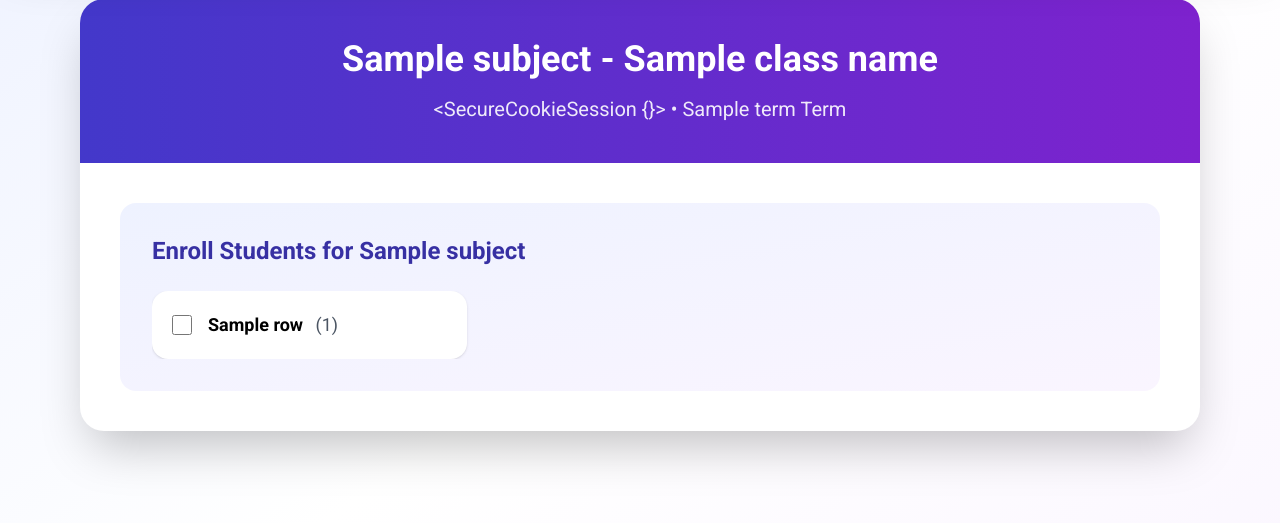
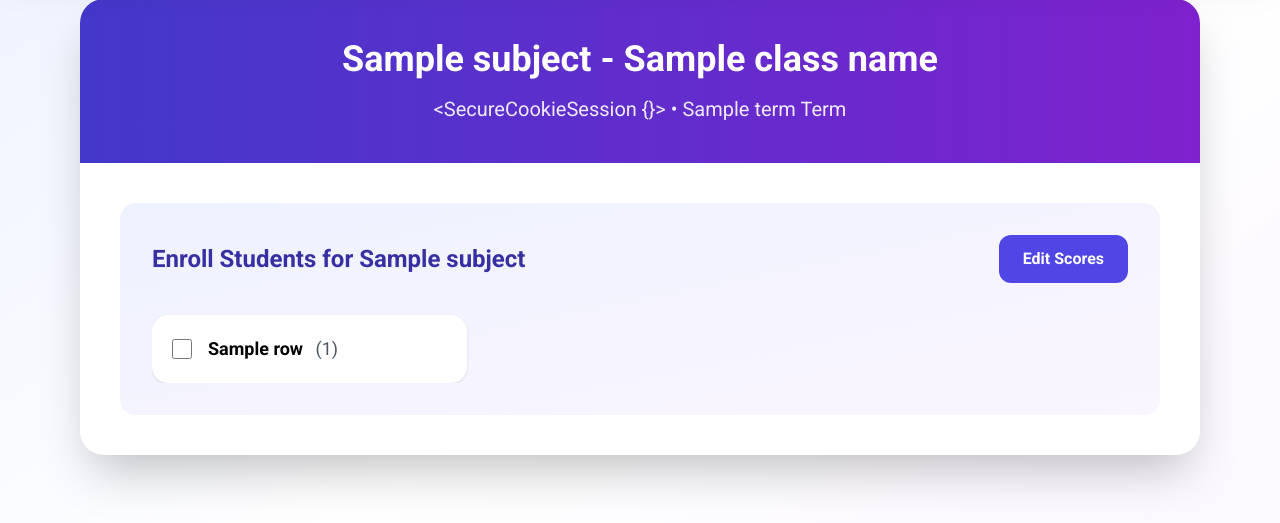
Before and after one commit to TosinPhillip/GPT-RCS, a Flask app: template templates/teacher/subject_detail.html in a window 1280 px wide. Shown: the part 129-652 px from the top of the page. Run offline with Flask 3, Linux system fonts and the light colour scheme; the template is opened without the code that fills it: most values are stand-ins (such as "Sample title", 1, 10 or a date in 2020); some libraries are stand-ins or nearby versions.

Commit message:
Save score is not working yet
You cannot save score yet and the column arrangements has scattered

```diff
--- a/templates/teacher/subject_detail.html
+++ b/templates/teacher/subject_detail.html
@@ -10,7 +10,12 @@
         <div class="p-10 space-y-12">
             <!-- Enrollment Section -->
             <div class="bg-gradient-to-br from-indigo-50 to-purple-50 rounded-2xl p-8">
-                <h3 class="text-2xl font-bold text-indigo-800 mb-6">Enroll Students for {{ subject }}</h3>
+                <div class="flex justify-between items-center mb-8">
+                    <h3 class="text-2xl font-bold text-indigo-800">Enroll Students for {{ subject }}</h3>
+                    <button id="toggle-edit" class="px-6 py-3 bg-indigo-600 hover:bg-indigo-700 text-white font-bold rounded-xl transition">
+                        Edit Scores
+                    </button>
+                </div>
 
                 <div class="grid grid-cols-1 md:grid-cols-2 lg:grid-cols-3 gap-4 max-h-96 overflow-y-auto">
                     {% for student in students %}
@@ -49,9 +54,7 @@
                                 <th class="px-6 py-4 text-center font-semibold text-indigo-700">Overall Total</th>
                             </tr>
                         </thead>
-                        <tbody id="scores-tbody" class="bg-white divide-y divide-gray-200">
-                            <!-- Filled by JS -->
-                        </tbody>
+                        <tbody id="scores-tbody" class="bg-white divide-y divide-gray-200"></tbody>
                     </table>
                 </div>
 
@@ -73,7 +76,9 @@
 
     const tbody = document.getElementById('scores-tbody');
     const resultsContainer = document.getElementById('results-container');
+    const toggleEditBtn = document.getElementById('toggle-edit');
     const saveBtn = document.getElementById('save-all');
+    let editMode = false;
 
     function renderScoresTable() {
         tbody.innerHTML = '';
@@ -110,23 +115,46 @@
             const row = document.createElement('tr');
             row.innerHTML = `
                 <td class="px-6 py-4 font-medium">${student.name} <span class="text-gray-600">(${admNo})</span></td>
-                <td class="px-6 py-4 text-center">
+                <td class="px-6 py-4 text-center view-mode">${ca1}</td>
+                <td class="px-6 py-4 text-center view-mode">${ca2}</td>
+                <td class="px-6 py-4 text-center view-mode">${exam}</td>
+                ${cumCols}
+                <td class="px-6 py-4 text-center view-mode font-bold text-indigo-700">${total.toFixed(2)}</td>
+
+                <!-- Edit Mode Inputs -->
+                <td class="px-6 py-4 text-center edit-mode hidden">
                     <input type="number" class="score-input w-20 border rounded px-3 py-2 text-center"
                            data-field="ca1" value="${ca1}" min="0" max="15">
                 </td>
-                <td class="px-6 py-4 text-center">
+                <td class="px-6 py-4 text-center edit-mode hidden">
                     <input type="number" class="score-input w-20 border rounded px-3 py-2 text-center"
                            data-field="ca2" value="${ca2}" min="0" max="15">
                 </td>
-                <td class="px-6 py-4 text-center">
+                <td class="px-6 py-4 text-center edit-mode hidden">
                     <input type="number" class="score-input w-20 border rounded px-3 py-2 text-center"
                            data-field="exam" value="${exam}" min="0" max="70">
                 </td>
-                ${cumCols}
-                <td class="px-6 py-4 text-center font-bold text-indigo-700 total-cell">${total.toFixed(2)}</td>
+                ${term === 'Third' ? `
+                <td class="px-6 py-4 text-center edit-mode hidden">
+                    <input type="number" class="score-input w-20 border rounded px-3 py-2 text-center" data-field="cumulative1" value="${score.cumulative1 || 0}">
+                </td>
+                <td class="px-6 py-4 text-center edit-mode hidden">
+                    <input type="number" class="score-input w-20 border rounded px-3 py-2 text-center" data-field="cumulative2" value="${score.cumulative2 || 0}">
+                </td>` : ''}
+                <td class="px-6 py-4 text-center edit-mode hidden font-bold text-indigo-700">
+                    <span class="total-display">${total.toFixed(2)}</span>
+                </td>
             `;
             tbody.appendChild(row);
         });
+    }
+
+    function toggleEditMode() {
+        editMode = !editMode;
+        toggleEditBtn.textContent = editMode ? 'View Mode' : 'Edit Scores';
+        document.querySelectorAll('.view-mode').forEach(el => el.classList.toggle('hidden', editMode));
+        document.querySelectorAll('.edit-mode').forEach(el => el.classList.toggle('hidden', !editMode));
+        saveBtn.classList.toggle('hidden', !editMode);
     }
 
     // Real-time Enrollment
@@ -163,6 +191,8 @@
         });
     });
 
+    toggleEditBtn.addEventListener('click', toggleEditMode);
+
     // Initial render
     renderScoresTable();
 </script>
```
